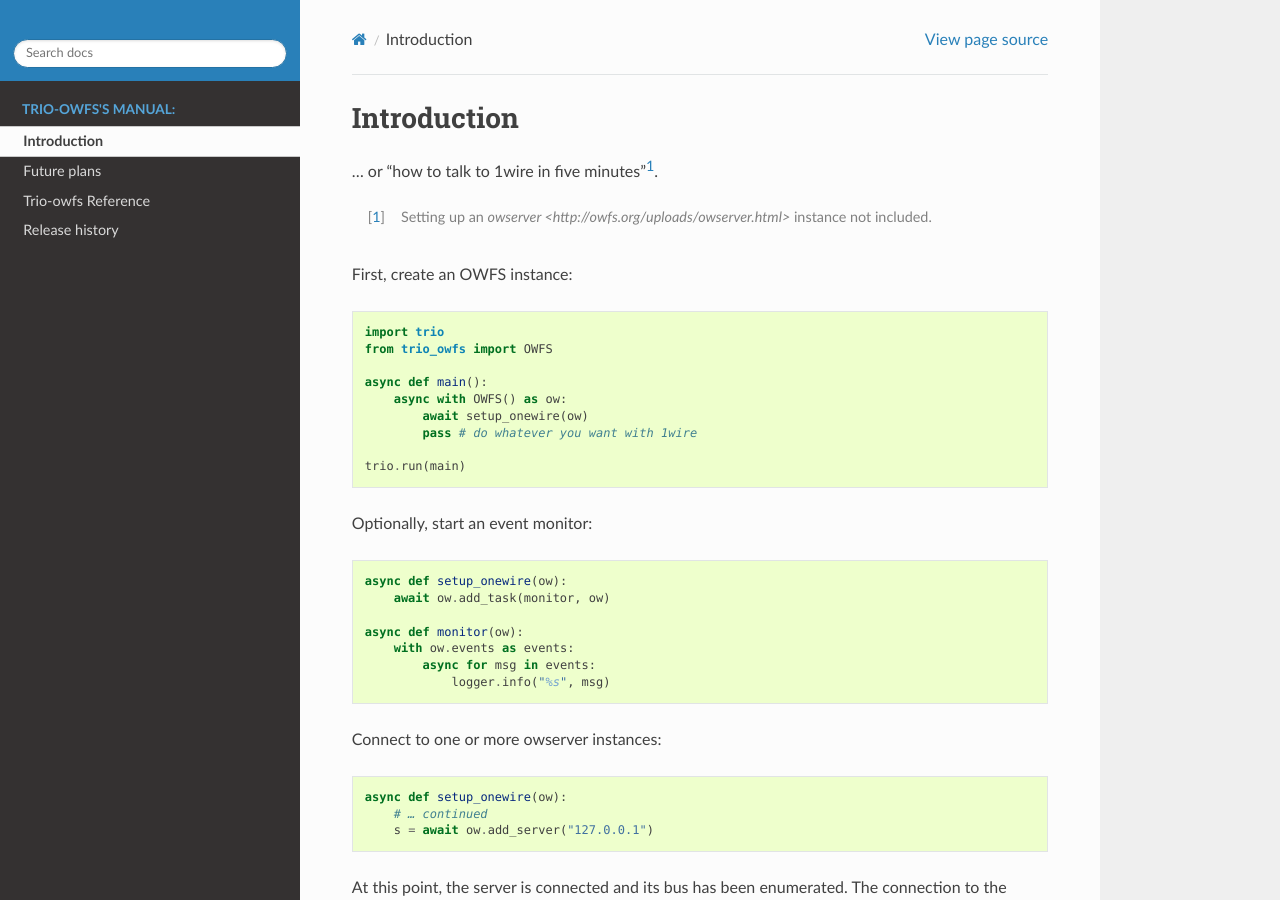
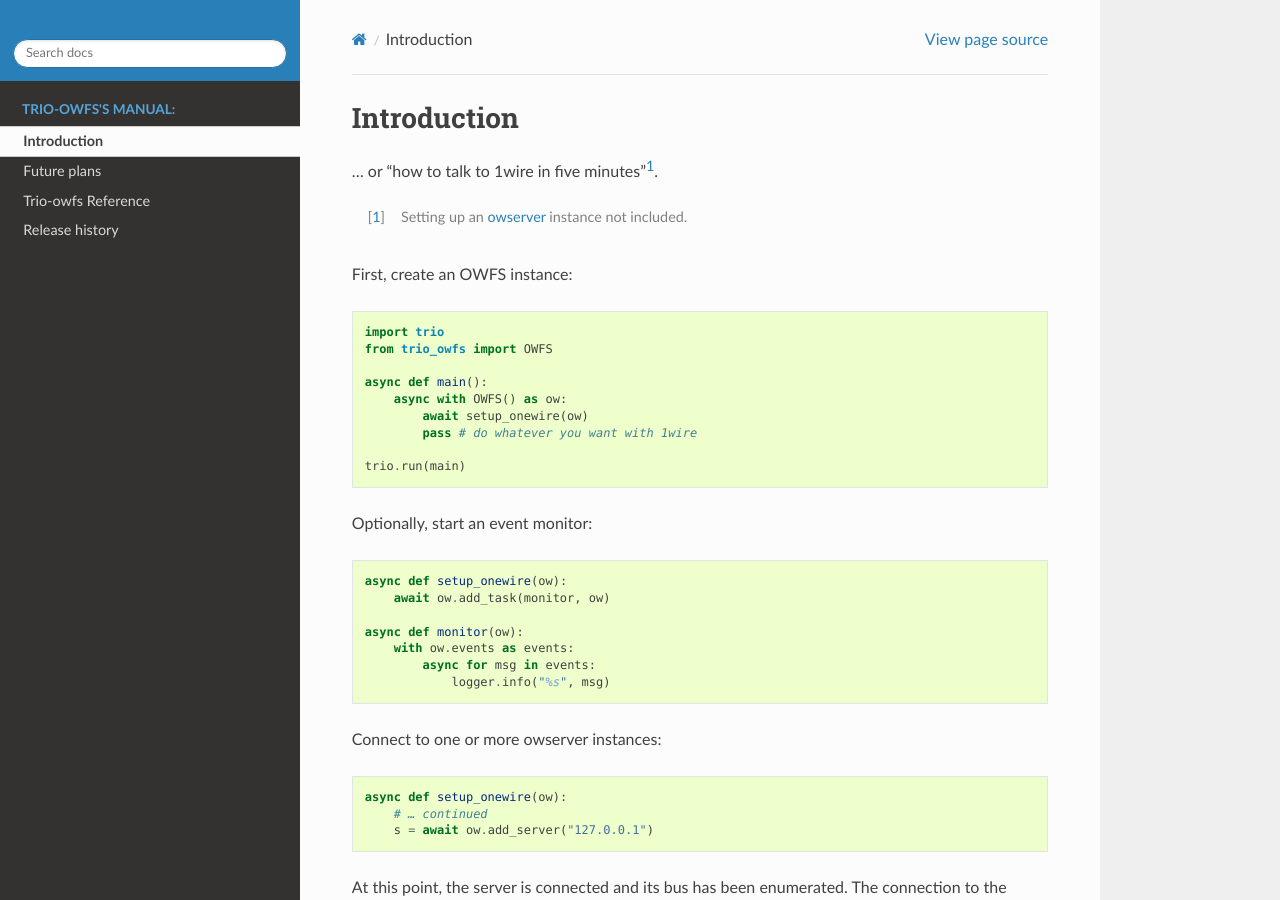
Before and after one commit to python-trio/trio-owfs, a Sphinx documentation site: the page built from docs/source/introduction.rst, in a window 1280 px wide and 900 px high. Built offline with Sphinx 7.4.7 and the Read the Docs theme 2.0.0, drawn with Linux system fonts in a browser that asks for light colours; the version number could not be read and is left out.

Commit message:
fix owserver link

```diff
--- a/docs/source/introduction.rst
+++ b/docs/source/introduction.rst
@@ -4,7 +4,7 @@ Introduction
 
 … or "how to talk to 1wire in five minutes"[#]_.
 
-.. [#] Setting up an `owserver <http://owfs.org/uploads/owserver.html>` instance not included.
+.. [#] Setting up an `owserver <http://owfs.org/uploads/owserver.html>`_ instance not included.
 
 First, create an OWFS instance::
 
```
